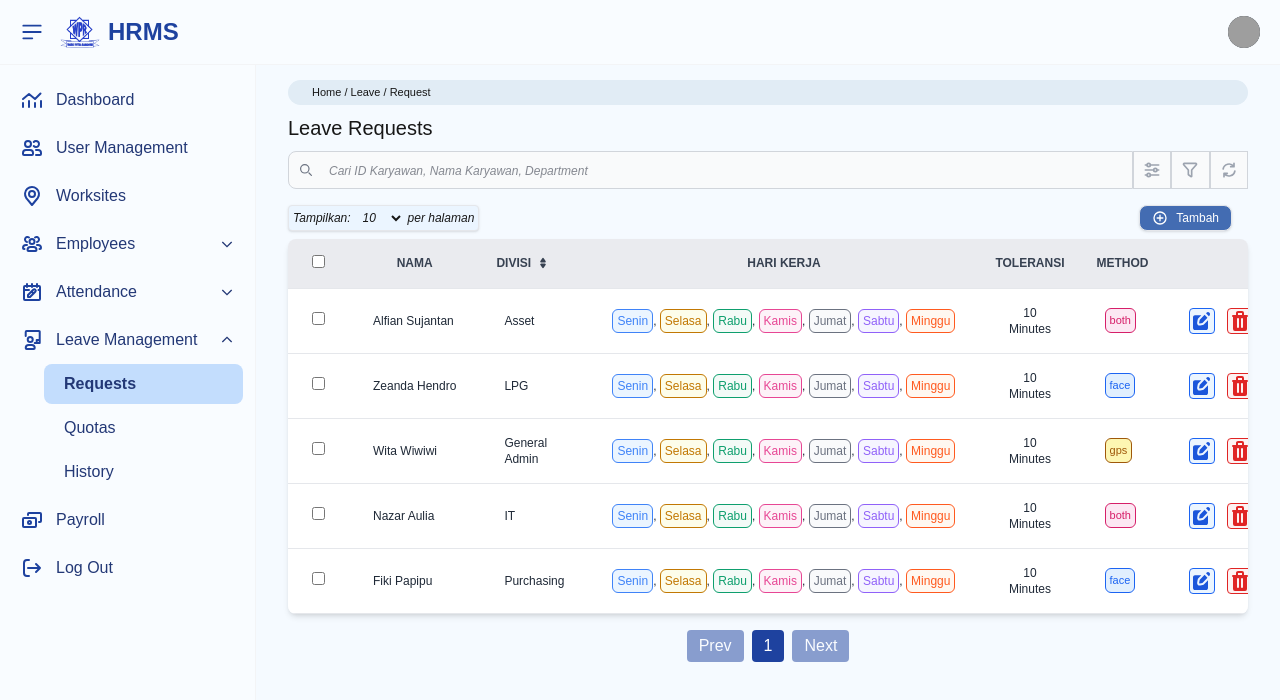
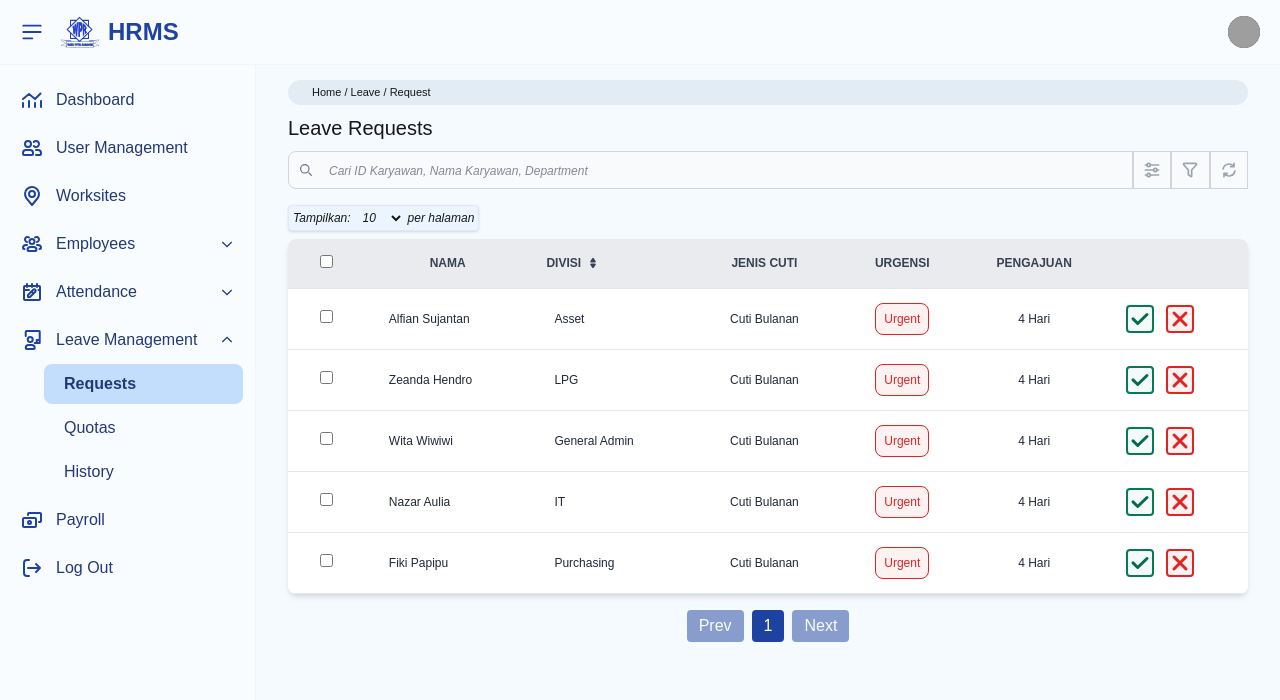
Before and after one commit to Nazarnazz/hrms-ui, a Next.js app: page /admin/cuti/request in a window 1280 px wide. Shown: the top 700 px of the page. Built offline with nearby package versions, Linux system fonts and the light colour scheme; grey boxes are pictures that could not be loaded.

Commit message:
perbaikan halaman leave request

```diff
--- a/src/app/admin/cuti/request/page.js
+++ b/src/app/admin/cuti/request/page.js
@@ -108,15 +108,8 @@ export default function Setting() {
     setVisibleColumns((prev) => (prev.includes(col) ? prev.filter((c) => c !== col) : [...prev, col]));
   };
 
-  const statusColorMap = {
-    both: "bg-pink-100 text-pink-600 border border-pink-600",
-    face: "bg-blue-100 text-blue-600 border border-blue-600",
-    gps: "bg-yellow-100 text-yellow-600 border border-yellow-600",
-  };
-
   //modal edit
   const [isEditOpen, setIsEditOpen] = useState(false);
-  const [isAddOpen, setIsAddOpen] = useState(false);
 
   //hapus
   const [isDeleteOpen, setIsDeleteOpen] = useState(false);
@@ -358,34 +351,18 @@ export default function Setting() {
                   {selectedIds.length > 0 && (
                     <>
                       <div className="mb-2 flex items-center gap-2">
-                        <button onClick={handleBulkDelete} className="bg-red-100 text-red-600 font-bold text-xs border border-red-500 px-3 py-1 rounded">
-                          Hapus Terpilih ({selectedIds.length})
+                        <button onClick={handleBulkDelete} className="bg-red-100 text-red-600 font-bold dark:bg-gray-900 text-xs border border-red-500 px-3 py-1 rounded">
+                          Tolak Terpilih ({selectedIds.length})
                         </button>
                       </div>
                       <div className="mb-2 flex items-center gap-2">
-                        <button onClick={handleBulkDelete} className="bg-blue-100 text-blue-600 font-bold text-xs border border-blue-500 px-3 py-1 rounded">
-                          Edit Terpilih ({selectedIds.length})
+                        <button onClick={handleBulkDelete} className="bg-green-100 text-green-600 font-bold dark:bg-gray-900 text-xs border border-green-500 px-3 py-1 rounded">
+                          Setujui Terpilih ({selectedIds.length})
                         </button>
                       </div>
                     </>
                   )}
-                  <div className="inline-block ml-auto">
-                    <div className="pe-4">
-                      <button
-                        onClick={() => {
-                          setIsAddOpen(true);
-                        }}
-                        className="items-center border border-gray-200 shadow dark:bg-gray-800 dark:hover:bg-gray-500 text-white px-3 rounded-lg bg-[#436cb2] hover:bg-[#5783cf]"
-                      >
-                        <div className="flex py-1 gap-2">
-                          <svg className="w-4 h-4" aria-hidden="true" xmlns="http://www.w3.org/2000/svg" width="24" height="24" fill="none" viewBox="0 0 24 24">
-                            <path stroke="currentColor" strokeLinecap="round" strokeLinejoin="round" strokeWidth="2" d="M12 7.757v8.486M7.757 12h8.486M21 12a9 9 0 1 1-18 0 9 9 0 0 1 18 0Z" />
-                          </svg>
-                          <span className="text-xs">Tambah</span>
-                        </div>
-                      </button>
-                    </div>
-                  </div>
+                  <div className="inline-block ml-auto"></div>
                 </div>
                 <div onClick={() => setIsVisibleOpen(false) || setIsFilterOpen(false)} className="relative overflow-x-auto shadow-md sm:rounded-lg">
                   <Table>
@@ -403,11 +380,10 @@ export default function Setting() {
                             </svg>
                           </div>
                         </TableHeader>
-                        {visibleColumns.includes("Hari Kerja") && <TableHeader className="whitespace-nowrap text-center">Hari Kerja</TableHeader>}
-                        {visibleColumns.includes("Masuk") && <TableHeader className="whitespace-nowrap text-center">Jam Masuk</TableHeader>}
-                        {visibleColumns.includes("Keluar") && <TableHeader className="whitespace-nowrap text-center">Jam Pulang</TableHeader>}
-                        {visibleColumns.includes("Toleransi") && <TableHeader className="whitespace-nowrap text-center">Toleransi</TableHeader>}
-                        {visibleColumns.includes("Method") && <TableHeader className="whitespace-nowrap text-center">Method</TableHeader>}
+                        {visibleColumns.includes("Hari Kerja") && <TableHeader className="whitespace-nowrap text-center">Jenis Cuti</TableHeader>}
+                        {visibleColumns.includes("Keluar") && <TableHeader className="whitespace-nowrap text-center">Cuti Tersisa</TableHeader>}
+                        {visibleColumns.includes("Toleransi") && <TableHeader className="whitespace-nowrap text-center">Urgensi</TableHeader>}
+                        {visibleColumns.includes("Method") && <TableHeader className="whitespace-nowrap text-center">Pengajuan</TableHeader>}
                         <TableHeader>
                           <span className="sr-only">Action</span>
                         </TableHeader>
@@ -422,25 +398,15 @@ export default function Setting() {
                           </TableCell>
                           <TableCell className="whitespace-nowrap">{item.nama}</TableCell>
                           <TableCell>{item.divisi}</TableCell>
-                          {visibleColumns.includes("Hari Kerja") && (
-                            <TableCell className="whitespace-nowrap text-center">
-                              <span className="bg-blue-50 p-1 dark:bg-gray-800 text-blue-500 border border-blue-500 rounded-md">Senin</span>,{" "}
-                              <span className="bg-yellow-50 dark:bg-gray-800 p-1 text-yellow-500 border border-yellow-500 rounded-md">Selasa</span>,{" "}
-                              <span className="bg-green-50 dark:bg-gray-800 p-1 text-green-500 border border-green-500 rounded-md">Rabu</span>,{" "}
-                              <span className="bg-pink-50 dark:bg-gray-800 p-1 text-pink-500 border0 border border-pink-500 rounded-md">Kamis</span>,{" "}
-                              <span className="bg-gray-50 dark:bg-gray-800 p-1 dark:text-gray-300 text-gray-500 border border-gray-500 rounded-md">Jumat</span>,{" "}
-                              <span className="bg-purple-50 dark:bg-gray-800 p-1 text-purple-500 border border-purple-500 rounded-md">Sabtu</span>,{" "}
-                              <span className=" bg-orange-50 p-1 dark:bg-gray-800 text-orange-500 border border-orange-500 rounded-md">Minggu</span>
+                          {visibleColumns.includes("Hari Kerja") && <TableCell className="whitespace-nowrap text-center">Cuti Bulanan</TableCell>}
+
+                          {visibleColumns.includes("Keluar") && <TableCell className="whitespace-nowrap text-center">12 Hari</TableCell>}
+                          {visibleColumns.includes("Toleransi") && (
+                            <TableCell className="text-center">
+                              <span className="border border-red-600 bg-red-50 dark:bg-gray-800 text-red-600 rounded-lg p-2">Urgent</span>
                             </TableCell>
                           )}
-                          {visibleColumns.includes("Masuk") && <TableCell>{item.masuk}</TableCell>}
-                          {visibleColumns.includes("Keluar") && <TableCell>{item.keluar}</TableCell>}
-                          {visibleColumns.includes("Toleransi") && <TableCell className="text-center">10 Minutes</TableCell>}
-                          {visibleColumns.includes("Method") && (
-                            <TableCell>
-                              <span className={`rounded-md text-[11px] p-1 inline-block ${statusColorMap[item.method]} `}>{item.method}</span>
-                            </TableCell>
-                          )}
+                          {visibleColumns.includes("Method") && <TableCell className="whitespace-nowrap text-center">4 Hari</TableCell>}
 
                           <TableCell>
                             <div className="flex gap-3">
@@ -448,33 +414,20 @@ export default function Setting() {
                                 onClick={() => {
                                   setIsEditOpen(true);
                                 }}
-                                className="hover:bg-blue-200 bg-blue-50 border dark:bg-gray-800 border-blue-600 rounded group"
+                                className="hover:bg-green-200 bg-green-50 border-2 dark:bg-gray-800 border-green-600 rounded group"
                               >
-                                <svg className="w-6 h-6 text-blue-700 group-hover:text-blue-800" aria-hidden="true" xmlns="http://www.w3.org/2000/svg" width="24" height="24" fill="currentColor" viewBox="0 0 24 24">
-                                  <path
-                                    fillRule="evenodd"
-                                    d="M11.32 6.176H5c-1.105 0-2 .949-2 2.118v10.588C3 20.052 3.895 21 5 21h11c1.105 0 2-.948 2-2.118v-7.75l-3.914 4.144A2.46 2.46 0 0 1 12.81 16l-2.681.568c-1.75.37-3.292-1.263-2.942-3.115l.536-2.839c.097-.512.335-.983.684-1.352l2.914-3.086Z"
-                                    clipRule="evenodd"
-                                  />
-                                  <path
-                                    fillRule="evenodd"
-                                    d="M19.846 4.318a2.148 2.148 0 0 0-.437-.692 2.014 2.014 0 0 0-.654-.463 1.92 1.92 0 0 0-1.544 0 2.014 2.014 0 0 0-.654.463l-.546.578 2.852 3.02.546-.579a2.14 2.14 0 0 0 .437-.692 2.244 2.244 0 0 0 0-1.635ZM17.45 8.721 14.597 5.7 9.82 10.76a.54.54 0 0 0-.137.27l-.536 2.84c-.07.37.239.696.588.622l2.682-.567a.492.492 0 0 0 .255-.145l4.778-5.06Z"
-                                    clipRule="evenodd"
-                                  />
+                                <svg className="w-6 h-6 text-green-700 group-hover:text-green-800" aria-hidden="true" xmlns="http://www.w3.org/2000/svg" width="24" height="24" fill="none" viewBox="0 0 24 24">
+                                  <path stroke="currentColor" strokeLinecap="round" strokeLinejoin="round" strokeWidth="3" d="M5 11.917 9.724 16.5 19 7.5" />
                                 </svg>
                               </button>
                               <button
                                 onClick={() => {
                                   setIsDeleteOpen(true);
                                 }}
-                                className="bg-red-50 border dark:bg-gray-800 border-red-600 hover:bg-red-200 rounded group"
+                                className="bg-red-50 border-2 dark:bg-gray-800 border-red-600 hover:bg-red-200 rounded group"
                               >
-                                <svg className="w-6 h-6 text-red-600 group-hover:text-red-800" aria-hidden="true" xmlns="http://www.w3.org/2000/svg" width="24" height="24" fill="currentColor" viewBox="0 0 24 24">
-                                  <path
-                                    fillRule="evenodd"
-                                    d="M8.586 2.586A2 2 0 0 1 10 2h4a2 2 0 0 1 2 2v2h3a1 1 0 1 1 0 2v12a2 2 0 0 1-2 2H7a2 2 0 0 1-2-2V8a1 1 0 0 1 0-2h3V4a2 2 0 0 1 .586-1.414ZM10 6h4V4h-4v2Zm1 4a1 1 0 1 0-2 0v8a1 1 0 1 0 2 0v-8Zm4 0a1 1 0 1 0-2 0v8a1 1 0 1 0 2 0v-8Z"
-                                    clipRule="evenodd"
-                                  />
+                                <svg className="w-6 h-6 text-red-600 group-hover:text-red-800" aria-hidden="true" xmlns="http://www.w3.org/2000/svg" width="24" height="24" fill="none" viewBox="0 0 24 24">
+                                  <path stroke="currentColor" strokeLinecap="round" strokeLinejoin="round" strokeWidth="3" d="M6 18 17.94 6M18 18 6.06 6" />
                                 </svg>
                               </button>
                             </div>
@@ -484,7 +437,6 @@ export default function Setting() {
                     </TableBody>
                   </Table>
                 </div>
-
                 <Pagination setCurrentPage={setCurrentPage} currentPage={currentPage} totalPages={totalPages} />
               </div>
             </div>
@@ -621,97 +573,6 @@ export default function Setting() {
         )}
       </Layout>
 
-      {/* Modal Tambah  */}
-      <Dialog open={isAddOpen} onClose={() => setIsAddOpen(false)}>
-        <DialogTitle>Tambah Data</DialogTitle>
-        <hr className="border-1" />
-        <DialogBody>
-          <fieldset className="mt-2 pt-5">
-            <Label htmlFor="name" className="mb-2">
-              Nama
-            </Label>
-            <Input type="text" name="name" id="name" className="ps-4" placeholder="Nazar Aulia" required={true} />
-          </fieldset>
-          <div className="grid gird-cols-2">
-            <fieldset className="mt-4">
-              <Label className="mb-2" htmlFor="tolerance">
-                Tolerance
-              </Label>
-              <Input type="text" name="tolerance" id="tolerance" className="ps-4" placeholder="10 Min" required={true} />
-            </fieldset>
-            <fieldset className="mt-4">
-              <Label className="mb-2" htmlFor="method">
-                Method
-              </Label>
-              <Input type="text" name="method" id="method" className="ps-4" placeholder="both" required={true} />
-            </fieldset>
-          </div>
-          <Label className="mb-2 mt-4" htmlFor="method">
-            Schedule
-          </Label>
-          <div className="relative mt-3 overflow-x-auto shadow-md sm:rounded-lg">
-            <table className="w-full text-sm text-left rtl:text-right text-gray-700 dark:text-gray-400">
-              <thead className="">
-                <tr className="text-center bg-gray-300 dark:bg-gray-700">
-                  <th scope="col" className="px-4 py-3">
-                    Day
-                  </th>
-                  <th scope="col" className="whitespace-nowrap px-4 py-3">
-                    Time in
-                  </th>
-                  <th scope="col" className="whitespace-nowrap px-4 py-3">
-                    Time out
-                  </th>
-                  <th scope="col" className="whitespace-nowrap px-4 py-3">
-                    Name
-                  </th>
-                  <th scope="col" className="px-3">
-                    <span className="sr-only">Action</span>
-                  </th>
-                </tr>
-              </thead>
-              <tbody>
-                {rows.map((row, rowIndex) => (
-                  <tr key={rowIndex} className="text-center">
-                    <td className="whitespace-nowrap px-4 py-3">
-                      <input type="text" value={row.day} onChange={(e) => handleChange(rowIndex, "day", e.target.value)} className="w-full text-center text-xs border rounded p-1" />
-                    </td>
-                    <td className="whitespace-nowrap px-4 py-3">
-                      {" "}
-                      <input type="text" value={row.start} onChange={(e) => handleChange(rowIndex, "start", e.target.value)} className="w-full text-center text-xs border rounded p-1" />
-                    </td>
-                    <td className="whitespace-nowrap px-4 py-3">
-                      <input type="text" value={row.end} onChange={(e) => handleChange(rowIndex, "end", e.target.value)} className="w-full text-center text-xs border rounded p-1" />
-                    </td>
-                    <td className="whitespace-nowrap px-4 py-3">
-                      <input type="text" value={row.shiftName} onChange={(e) => handleChange(rowIndex, "shiftName", e.target.value)} className="w-full text-center text-xs border rounded p-1" />
-                    </td>
-                    <td className="px-3">
-                      <button onClick={() => removeRow(rowIndex)} className="bg-red-600 text-white px-2 py-0.5 rounded-full text-xs">
-                        x
-                      </button>
-                    </td>
-                  </tr>
-                ))}
-              </tbody>
-            </table>
-            <button onClick={addRow} className="bg-gray-800 ml-2 mb-2 text-white hover:bg-gray-700 mt-2 inline-block rounded-full px-2.5 py-0.5">
-              +
-            </button>
-          </div>
-        </DialogBody>
-        <DialogActions>
-          <div className="flex">
-            <button className="px-10 py-1.5 rounded bg-gray-600 text-white hover:bg-gray-400" onClick={() => setIsAddOpen(false)}>
-              Batal
-            </button>
-          </div>
-          <div className="flex justify-end">
-            <button className="px-10 py-1.5 rounded bg-[#508DA7] text-white hover:bg-[#6db7d4]">Tambahkan</button>
-          </div>
-        </DialogActions>
-      </Dialog>
-
       {/* Modal Edit  */}
       <Dialog open={isEditOpen} onClose={() => setIsEditOpen(false)}>
         <DialogTitle>Update Data</DialogTitle>
```
